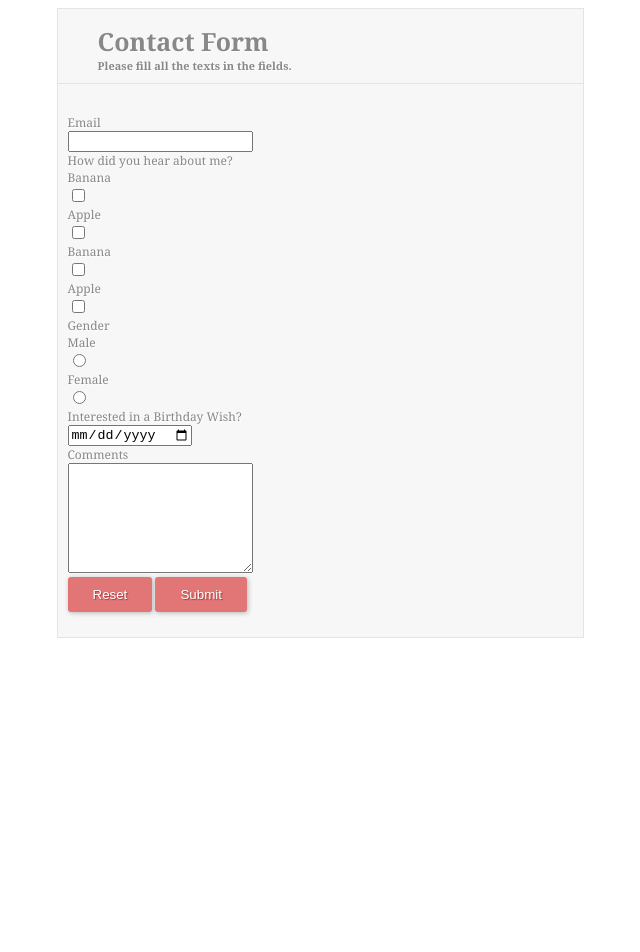
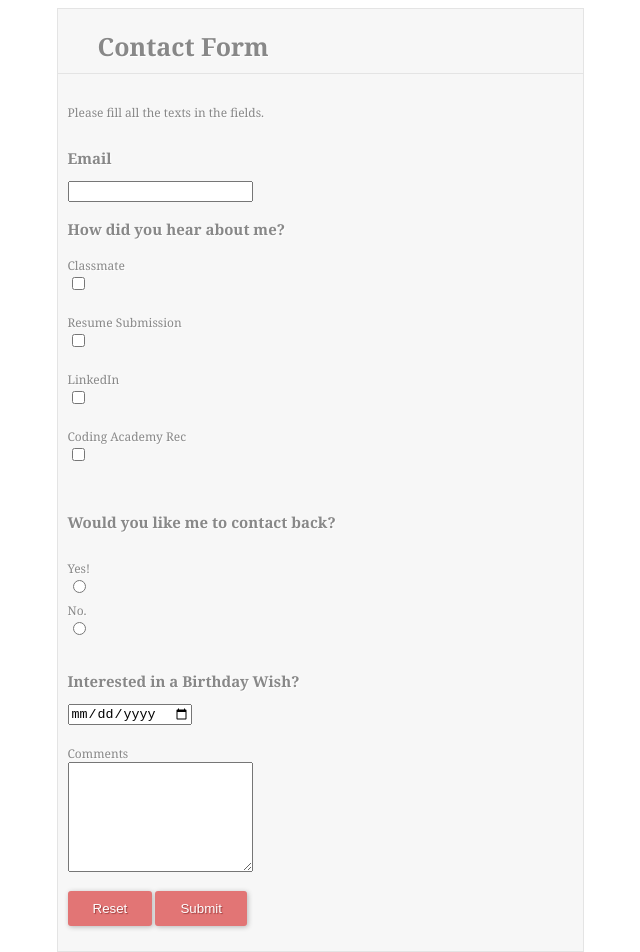
Before and after one commit to christinagcode/contact-page, a plain HTML site: page index.html in a window 1280 px wide. Shown: the whole page, without its empty margins (320-960 px from the left). Before the commit the page ends 800 px from the top, so only its background shows below. Drawn offline with Linux system fonts and the light colour scheme.

Commit message:
finished

```diff
--- a/index.html
+++ b/index.html
@@ -14,54 +14,54 @@
   <form action="results.html" method="GET" enctype="multipart/form-data">
 
     <div>
-    <h1>Contact Form
+    <h1>Contact Form</h1>
       <span>Please fill all the texts in the fields.</span>
     </div>
 
-      <label for="email">Email</label>
+      <label for="email"><h2>Email</h2></label>
       <input type="email" name="email" id="email" >
     </div>
 
     <div>
-      How did you hear about me?
+      <h2>How did you hear about me?</h2>
       <div>
-        <label for="banana">Banana</label>
-        <input type="checkbox" name="banana" id="banana">
+        <label for="classmate">Classmate</label>
+        <input type="checkbox" name="classmate" id="classmate">
       </div>
       <div>
-        <label for="apple">Apple</label>
-        <input type="checkbox" name="apple" id="apple">
+        <label for="rsubmission">Resume Submission</label>
+        <input type="checkbox" name="rsubmission" id="rsubmission">
       </div>
       <div>
-        <label for="banana">Banana</label>
-        <input type="checkbox" name="banana" id="banana">
+        <label for="linkedin">LinkedIn</label>
+        <input type="checkbox" name="linkedin" id="linkedin">
       </div>
       <div>
-        <label for="apple">Apple</label>
-        <input type="checkbox" name="apple" id="apple">
+        <label for="carec">Coding Academy Rec</label>
+        <input type="checkbox" name="carec" id="carec">
       </div>
     </div>
 
     <div>
-      Gender
+      <h2>Would you like me to contact back?</h2>
     </div>
-        <label for="male">Male</label>
-        <input type="radio" name="gender" id="male" value="male">
+        <label for="yes">Yes!</label>
+        <input type="radio" name="gender" id="yes" value="yes">
       </div>
       <div>
-        <label for="female">Female</label>
-        <input type="radio" name="gender" id="female" value="female">
+        <label for="no">No.</label>
+        <input type="radio" name="gender" id="no" value="no">
       </div>
     </div>
 
     <div>
-      <label for="date">Interested in a Birthday Wish?</label>
+      <label for="date"><h2>Interested in a Birthday Wish?</h2></label>
       <input type="date" name="date" id="date" min="2019-06-10">
     </div>
 
     <div>
-      <label for="bio">Comments</label>
-      <textarea id="bio" name="bio"></textarea>
+      <label for="comment">Comments</label>
+      <textarea id="comment" name="comment"></textarea>
     </div>
 
     <button type="reset">Reset</button>
--- a/style.css
+++ b/style.css
@@ -9,7 +9,10 @@ form {
     border:1px solid #E4E4E4;
 }
 
-
+div {
+    padding: 1% 0 2%;
+    padding-bottom: 3%;
+}
 h1 {
     font-size: 25px;
     padding: 0px 0px 10px 40px;
@@ -22,6 +25,10 @@ h1 {
 h1>span {
     display: block;
     font-size: 11px;
+}
+
+h2 {
+    font-size: 15px;
 }
 
 label {
```
